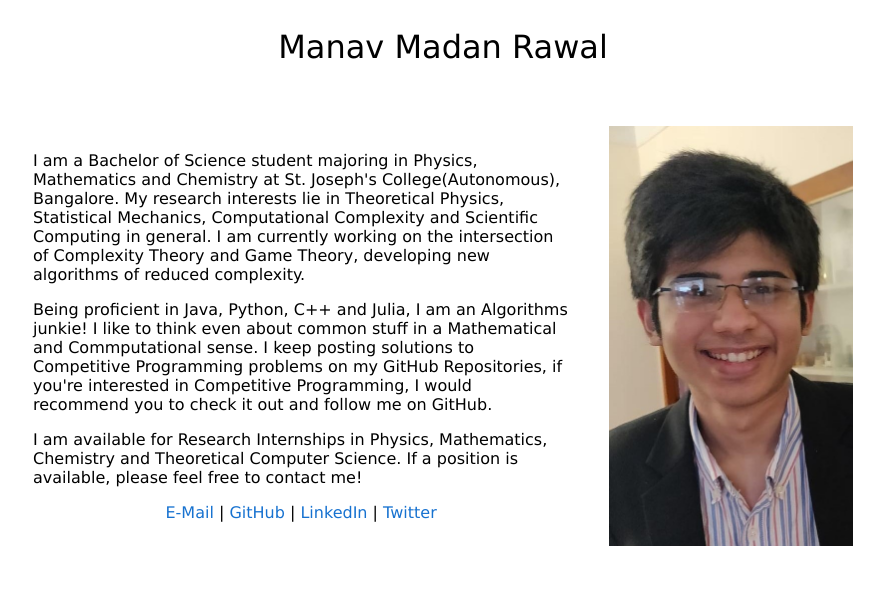
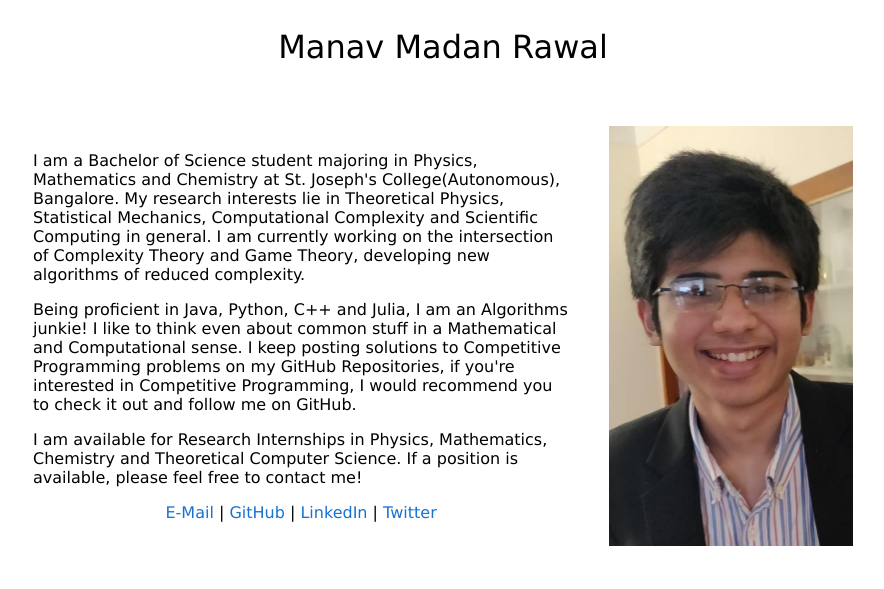
Before and after one commit to Manav02012002/Manav02012002.github.io, a plain HTML site: page index.html in a window 1280 px wide. Shown: the whole page, without its empty margins (197-1081 px from the left). Drawn offline with Linux system fonts and the light colour scheme.

Commit message:
Update index.html

```diff
--- a/index.html
+++ b/index.html
@@ -75,7 +75,7 @@
         <p>I am a Bachelor of Science student majoring in Physics, Mathematics and Chemistry at St. Joseph's College(Autonomous), Bangalore. My research interests lie in Theoretical Physics, Statistical Mechanics, Computational Complexity and Scientific Computing in general.
           I am currently working on the intersection of Complexity Theory and Game Theory, developing new algorithms of reduced complexity.
         </p>
-        <p>Being proficient in Java, Python, C++ and Julia, I am an Algorithms junkie! I like to think even about common stuff in a Mathematical and Commputational sense. I keep posting solutions to Competitive Programming problems on my GitHub Repositories, if you're interested in Competitive Programming, I would recommend you to check it out and follow me on GitHub.<p><highlightblue>I am available for Research Internships in Physics, Mathematics, Chemistry and Theoretical Computer Science. If a position is available, please feel free to contact me!</highlightblue></p>
+        <p>Being proficient in Java, Python, C++ and Julia, I am an Algorithms junkie! I like to think even about common stuff in a Mathematical and Computational sense. I keep posting solutions to Competitive Programming problems on my GitHub Repositories, if you're interested in Competitive Programming, I would recommend you to check it out and follow me on GitHub.<p><highlightblue>I am available for Research Internships in Physics, Mathematics, Chemistry and Theoretical Computer Science. If a position is available, please feel free to contact me!</highlightblue></p>
      </p><p align="center"><a>
       </a><a href="mailto:manavrawalofficial@gmail.com">E-Mail</a> | <a href="https://github.com/Manav02012002">GitHub</a> | <a href="https://www.linkedin.com/in/manav-rawal-06452b112/"> LinkedIn </a> | <a href="https://twitter.com/manavrawal13"> Twitter </a>
       </p>
```
